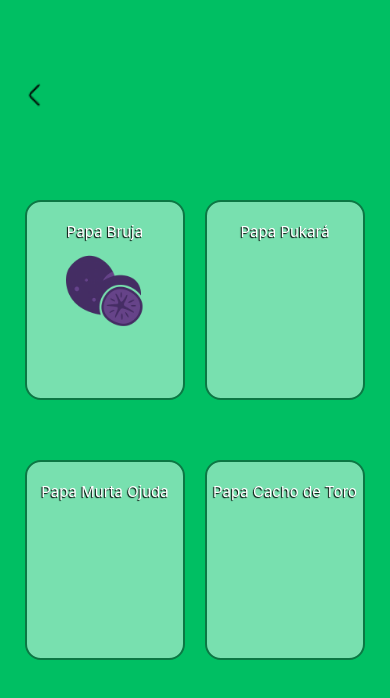
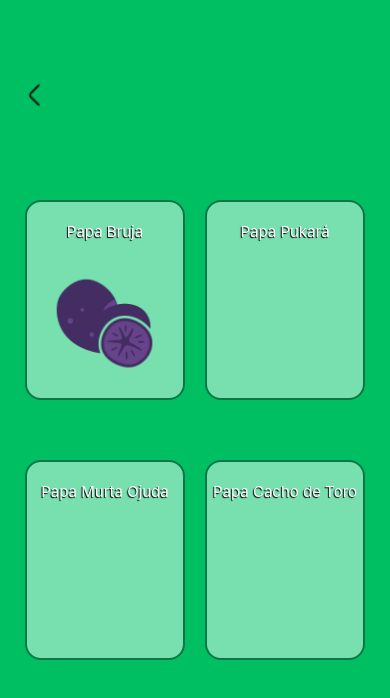
Before and after one commit to JoaquinMacias-676/ecochiloe, a React Native app: screen /Tuberculos in a window 390 px wide. Shown: the top 698 px of the page. Built offline with nearby package versions, Linux system fonts and the light colour scheme.

Commit message:
Agregando nuevo estilo para papa pukara y ajustando el tamaño y posición de los demas iconos

```diff
--- a/styles.js
+++ b/styles.js
@@ -87,8 +87,17 @@ export const styles = StyleSheet.create({
 
 // Estilo iconos de cultivos
   cultivos_iconos: {
+    width: 125,
+    height: 125,
+    marginTop: 20,
+    resizeMode: 'contain',
+  },
+
+  // Estilo iconos de cultivos
+  cultivos_iconos_papa_pukara: {
     width: 100,
     height: 100,
+    marginTop: 30,
     resizeMode: 'contain',
   },
 });
```
